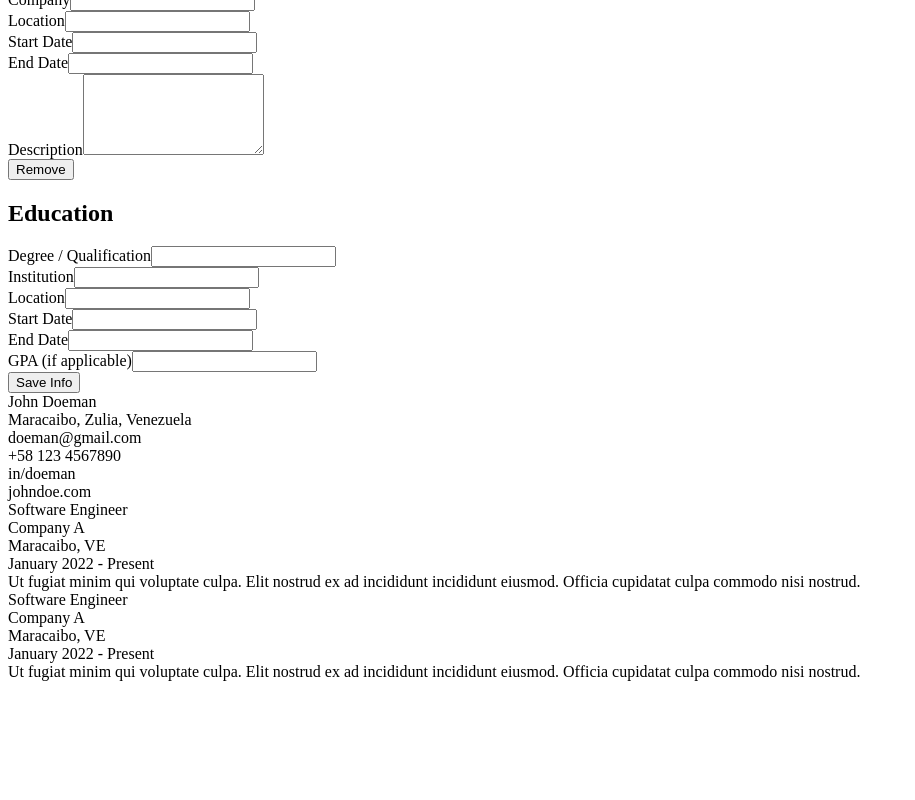
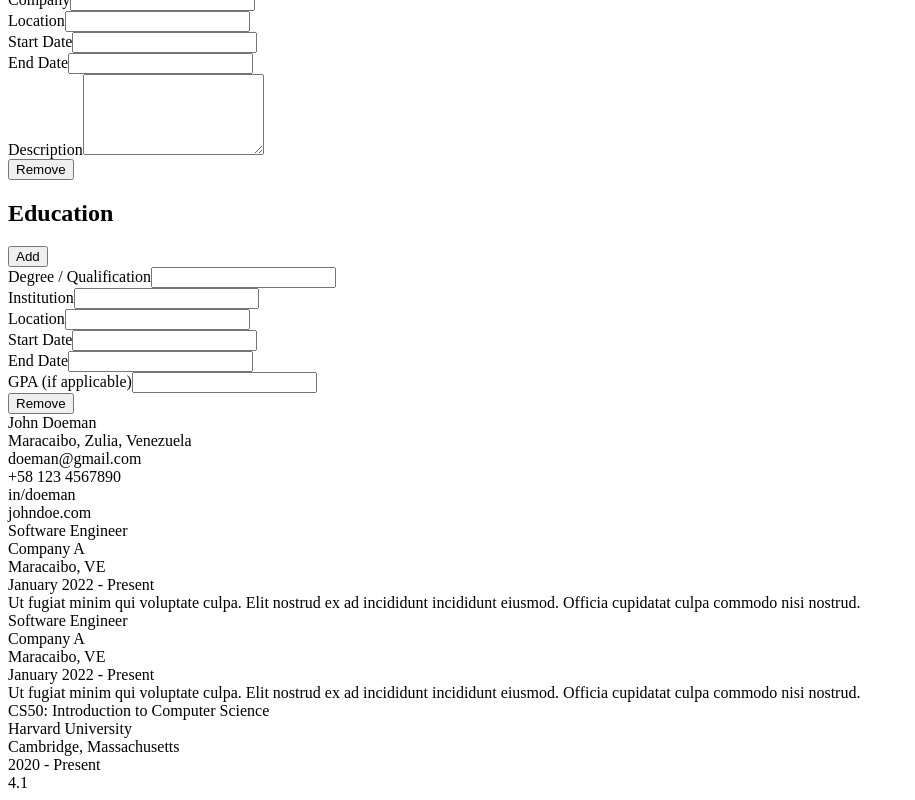
Before and after one commit to danxschz/cv-app, a React (Create React App) app: page / in a window 1280 px wide. Shown: the part 586-1386 px from the top of the page, without its empty margins (0-915 px from the left). Before the commit the page ends 1275 px from the top, so only its background shows below. Built offline with nearby package versions, Linux system fonts and the light colour scheme.

Commit message:
Implement modification functions on education section

```diff
--- a/src/App.js
+++ b/src/App.js
@@ -28,6 +28,7 @@ class App extends Component {
             roleEndDate: 'Present',
             roleDescription: 'Ut fugiat minim qui voluptate culpa. Elit nostrud ex ad incididunt incididunt eiusmod. Officia cupidatat culpa commodo nisi nostrud.',
           },
+
           {
             role: 'Software Engineer',
             companyName: 'Company A',
@@ -107,7 +108,7 @@ class App extends Component {
   }
 
   render() {
-    const { experience } = this.state.resume;
+    const { experience, education } = this.state.resume;
 
     return (
       <div className="App">
@@ -116,14 +117,23 @@ class App extends Component {
         <div>
           <h2>Experience</h2>
           <button onClick={() => this.addArrayItem('experience')}>Add</button>
-          {experience.map((exp) => {
+          {experience.map((item) => {
               return (
-                <ExperienceForm key={experience.indexOf(exp)} dataIndex={experience.indexOf(exp)} handleChange={(e) => this.handleArrayChange(e, 'experience')} removeItem={this.removeArrayItem}/>
+                <ExperienceForm key={experience.indexOf(item)} dataIndex={experience.indexOf(item)} handleChange={(e) => this.handleArrayChange(e, 'experience')} removeItem={this.removeArrayItem}/>
               )
           })}
         </div>
 
-        <EducationForm/>
+        <div>
+          <h2>Education</h2>
+          <button onClick={() => this.addArrayItem('education')}>Add</button>
+          {education.map((item) => {
+              return (
+                <EducationForm key={education.indexOf(item)} dataIndex={education.indexOf(item)} handleChange={(e) => this.handleArrayChange(e, 'education')} removeItem={this.removeArrayItem}/>
+              )
+          })}
+        </div>
+
         <Resume resume={this.state.resume}/>
       </div>
     );
--- a/src/components/EducationForm.js
+++ b/src/components/EducationForm.js
@@ -1,20 +1,21 @@
-import React, {Component} from "react";
+import React, { Component } from "react";
 import Input from "./Input";
 
 class EducationForm extends Component {
   render() {
+    const { dataIndex, handleChange, removeItem } = this.props
+
     return (
       <div>
-        <h2>Education</h2>
         <form>
-          <Input id="degree" labelText="Degree / Qualification"/>
-          <Input id="schoolName" labelText="Institution"/>
-          <Input id="SchoolLocation" labelText="Location"/>
-          <Input id="eduStartDate" labelText="Start Date"/>
-          <Input id="eduEndDate" labelText="End Date"/>
-          <Input id="gpa" labelText="GPA (if applicable)"/>
-          <button type="submit">Save Info</button>
+          <Input id={`degree-${dataIndex + 1}`} labelText="Degree / Qualification" dataIndex={dataIndex} dataKey="degree" handleChange={handleChange}/>
+          <Input id={`schoolName-${dataIndex + 1}`} labelText="Institution" dataIndex={dataIndex} dataKey="schoolName" handleChange={handleChange}/>
+          <Input id={`schoolLocation-${dataIndex + 1}`} labelText="Location" dataIndex={dataIndex} dataKey="schoolLocation" handleChange={handleChange}/>
+          <Input id={`eduStartDate-${dataIndex + 1}`} labelText="Start Date" dataIndex={dataIndex} dataKey="eduStartDate" handleChange={handleChange}/>
+          <Input id={`eduEndDate-${dataIndex + 1}`} labelText="End Date" dataIndex={dataIndex} dataKey="eduEndDate" handleChange={handleChange}/>
+          <Input id={`gpa-${dataIndex + 1}`} labelText="GPA (if applicable)" dataIndex={dataIndex} dataKey="gpa" handleChange={handleChange}/>
         </form>
+        <button type="button" onClick={() => removeItem('education', dataIndex)}>Remove</button>
       </div>
     );
   }
--- a/src/components/Resume.js
+++ b/src/components/Resume.js
@@ -2,7 +2,7 @@ import React, { Component } from "react";
 
 class Resume extends Component {
   render() {
-    const { fullName, email, phone, linkedIn, personalWebsite, country, state, city, experience } = this.props.resume
+    const { fullName, email, phone, linkedIn, personalWebsite, country, state, city, experience, education } = this.props.resume
 
     return (
       <div className="resume">
@@ -28,6 +28,20 @@ class Resume extends Component {
             )
           })}
         </div>
+
+        <div className="education">
+          {education.map((item) => {
+            return (
+              <div key={education.indexOf(item)} className="edu">
+                <div>{item.degree}</div>
+                <div>{item.schoolName}</div>
+                <div>{item.schoolLocation}</div>
+                <div>{`${item.eduStartDate} - ${item.eduEndDate}`}</div>
+                <div>{item.gpa}</div>
+              </div>
+            )
+          })}
+        </div>
       </div>
     );
   }
```
